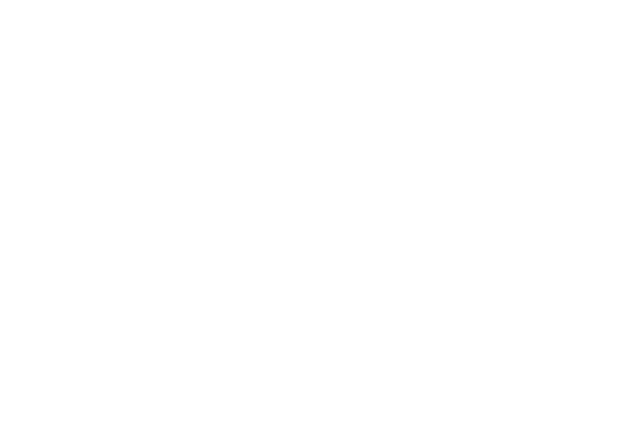
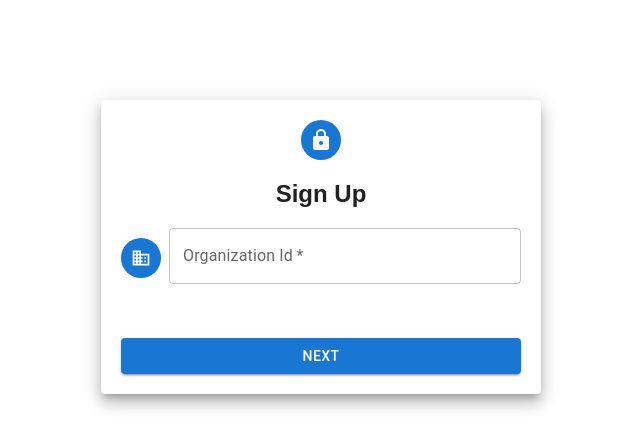
Before and after one commit to arnitdo/Inventario, a React (Create React App) app in the folder client/: page /onboarding in a window 1280 px wide. Before the commit this address had no page. Shown: the top 448 px of the page, without its empty margins (319-959 px from the left). Built offline with nearby package versions, Linux system fonts and the light colour scheme.

Commit message:
onboarding

```diff
--- a/client/src/App.tsx
+++ b/client/src/App.tsx
@@ -4,6 +4,7 @@
 import {Login} from './components/Login'
 import {Dashboard} from './components/Dashboard'
 import {Sidebar} from './components/Sidebar'
+import { SignUpPage } from './components/SignUpPage';
 function App() {
   return (
    	<>
@@ -12,6 +13,7 @@
 		<Route path='/' element={<Features/>}/>
 		<Route path='/login' element={<Login/>}/>
 		<Route path='/dashboard' element={<Dashboard/>}/>
+		<Route path='/onboarding' element={<SignUpPage/>}/>
 	</Routes>
 	</BrowserRouter>
 	</>
--- /dev/null
+++ b/client/src/components/SignUpPage.tsx
@@ -0,0 +1,86 @@
+import React,{useState} from "react";
+import { Avatar, Grid, Paper, TextField, Button } from "@mui/material";
+import LockIcon from "@mui/icons-material/Lock";
+import AccountCircleIcon from "@mui/icons-material/AccountCircle";
+import PasswordIcon from "@mui/icons-material/Password";
+import BusinessIcon from "@mui/icons-material/Business";
+
+const SignUpPage = () => {
+  const paperStyle = { padding: 20, maxWidth: 400, margin: "100px auto" };
+  const avatarStyle = { backgroundColor: "#1976d2" };
+  const iconStyle = { backgroundColor: "#1976d2", marginTop: "10px" };
+
+  const [orgId, setOrgId] = useState/*<string>*/("")
+
+  const [display,setDisplay] = useState(false)
+  const handleSignIn=()=>{
+    if (orgId != ""){
+        setDisplay(true);
+    }
+  }
+  return (
+    <>
+    <Grid sx={{ fontFamily: "sans-serif" }}>
+      <Paper elevation={10} style={paperStyle}>
+        <Grid>
+        <center><Avatar style={avatarStyle}>
+            <LockIcon></LockIcon>
+          </Avatar>
+          <h2>Sign Up</h2></center>
+        </Grid>
+
+        {!display && (<div style={{ display: "flex", gap: "0.5rem" }}>
+          <Avatar style={iconStyle}>
+            <BusinessIcon fontSize="small"></BusinessIcon>
+          </Avatar>
+          <TextField
+            id="outlined-basic"
+            label="Organization Id"
+            variant="outlined"
+            fullWidth
+            required
+            onChange={(e) => setOrgId(e.target.value.trim())}
+          />
+        </div>)}
+        {display && (<div style={{ display: "flex", gap: "0.5rem" }}>
+          <Avatar style={iconStyle}>
+            <AccountCircleIcon fontSize="small"></AccountCircleIcon>
+          </Avatar>
+          <TextField
+            id="outlined-basic"
+            label="Admin ID"
+            variant="outlined"
+            fullWidth
+            required
+          />
+        </div>)}
+        <br></br>
+        <br></br>
+
+        {display && (<div style={{ display: "flex", gap: "0.5rem" }}>
+          <Avatar style={iconStyle}>
+            <PasswordIcon fontSize="small"></PasswordIcon>
+          </Avatar>
+          <TextField
+            id="outlined-basic"
+            label="Admin Password"
+            type="password"
+            variant="outlined"
+            fullWidth
+            required
+          />
+        </div>)}
+        <br></br>
+
+        <center>
+          <Button variant="contained" fullWidth onClick={handleSignIn}>
+            {!display ? 'Next' : 'Get Started'}
+          </Button>
+        </center>
+      </Paper>
+    </Grid>
+    </>
+  );
+};
+
+export { SignUpPage };
```
